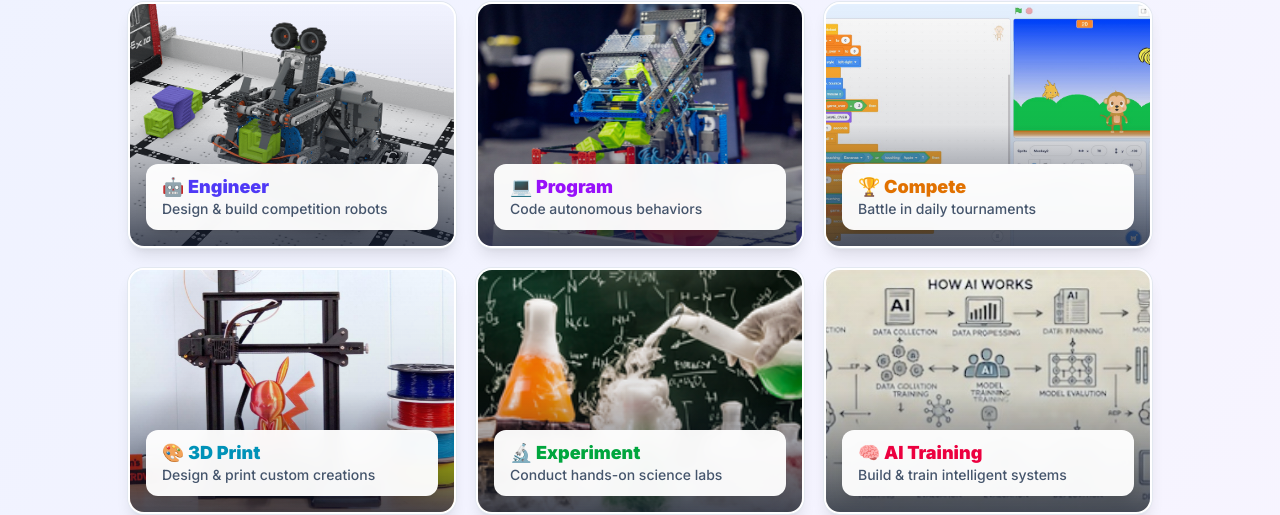
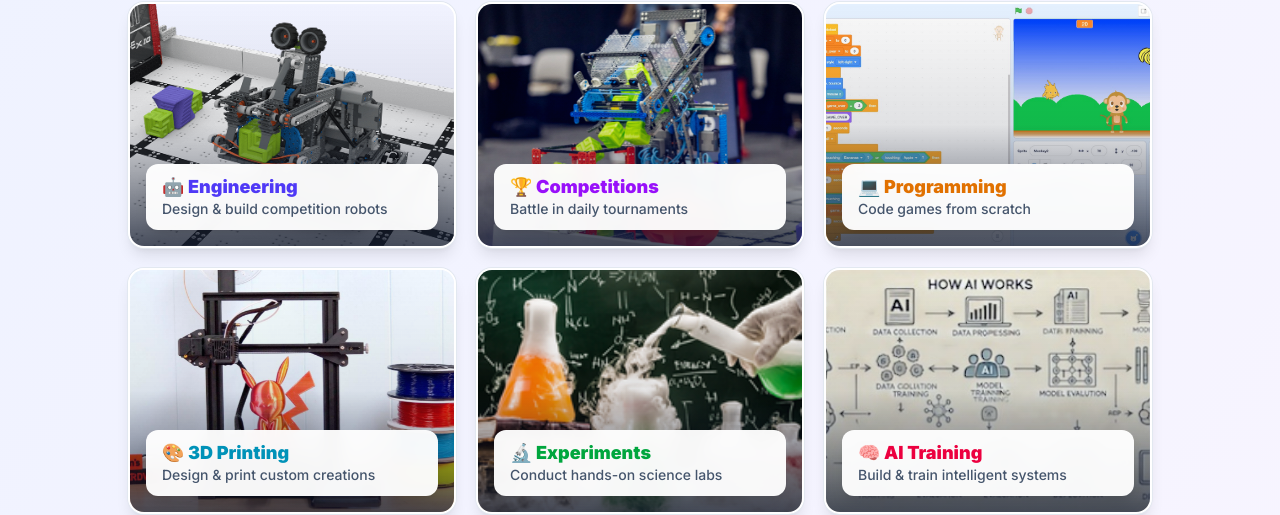
Before and after one commit to jfalconi-cavallini/metaminds_website, a Next.js app: page / in a window 1280 px wide. Shown: the part 2743-3258 px from the top of the page. Built offline with nearby package versions, Linux system fonts and the light colour scheme.

Commit message:
fixed other stuff and removed testimonials

```diff
--- a/app/page.tsx
+++ b/app/page.tsx
@@ -23,7 +23,6 @@ export default function Home() {
       <Founders />
       <Programs />
       <Gallery />
-      <Testimonials />  {/* NEW */}
       <DaySchedule />
       <CampWeeks />
       <Themes />
--- a/components/Gallery.tsx
+++ b/components/Gallery.tsx
@@ -10,31 +10,31 @@ import { ChevronLeft, ChevronRight } from "lucide-react";
 const masteryCards = [
     {
         src: "/images/robot1.png",
-        title: "🤖 Engineer",
+        title: "🤖 Engineering",
         color: "text-indigo-600",
         desc: "Design & build competition robots",
     },
     {
         src: "/images/robot2.jpg",
-        title: "💻 Program",
+        title: "🏆 Competitions",
         color: "text-purple-600",
-        desc: "Code autonomous behaviors",
+        desc: "Battle in daily tournaments",
     },
     {
         src: "/images/robot3.jpg",
-        title: "🏆 Compete",
+        title: "💻 Programming",
         color: "text-amber-600",
-        desc: "Battle in daily tournaments",
+        desc: "Code games from scratch",
     },
     {
         src: "/images/3dprinting.jpg",
-        title: "🎨 3D Print",
+        title: "🎨 3D Printing",
         color: "text-cyan-600",
         desc: "Design & print custom creations",
     },
     {
         src: "/images/science.png",
-        title: "🔬 Experiment",
+        title: "🔬 Experiments",
         color: "text-green-600",
         desc: "Conduct hands-on science labs",
     },
@@ -232,8 +232,8 @@ export default function Gallery() {
                                 aria-label={`Go to page ${idx + 1}`}
                                 aria-current={idx === currentPage ? "true" : undefined}
                                 className={`h-2.5 rounded-full transition-all duration-300 touch-manipulation ${idx === currentPage
-                                        ? "bg-indigo-600 w-7"
-                                        : "bg-slate-300 hover:bg-slate-400 w-2.5"
+                                    ? "bg-indigo-600 w-7"
+                                    : "bg-slate-300 hover:bg-slate-400 w-2.5"
                                     }`}
                             />
                         ))}
```
